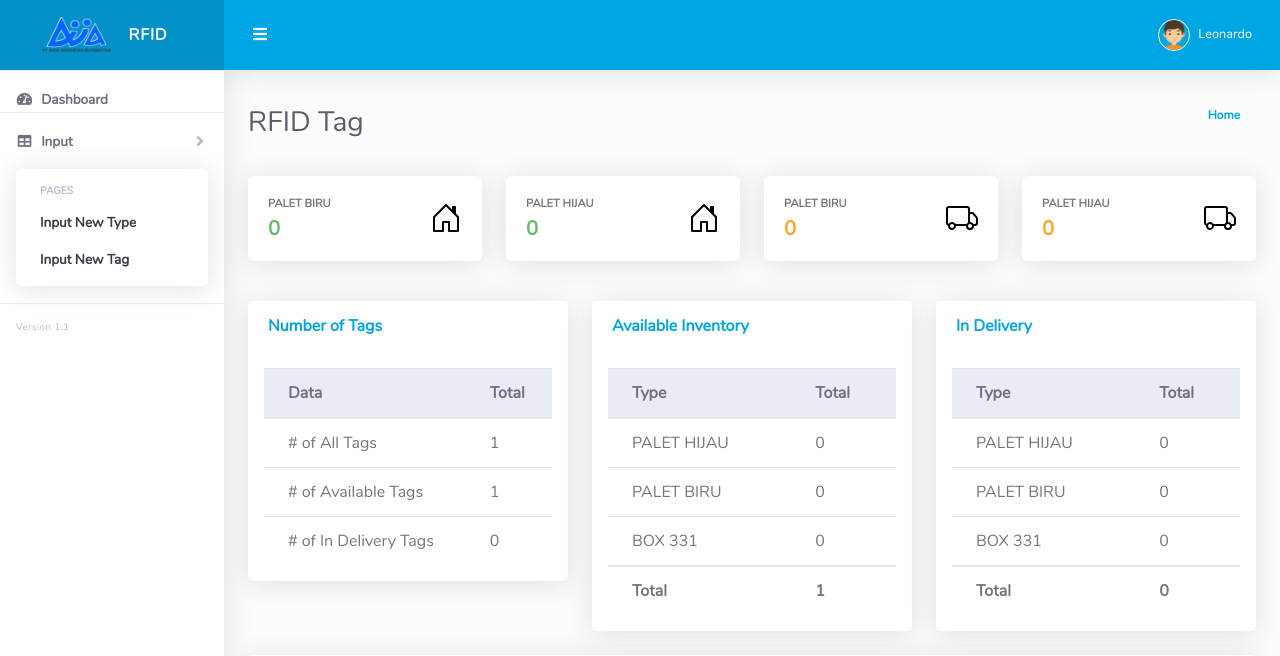
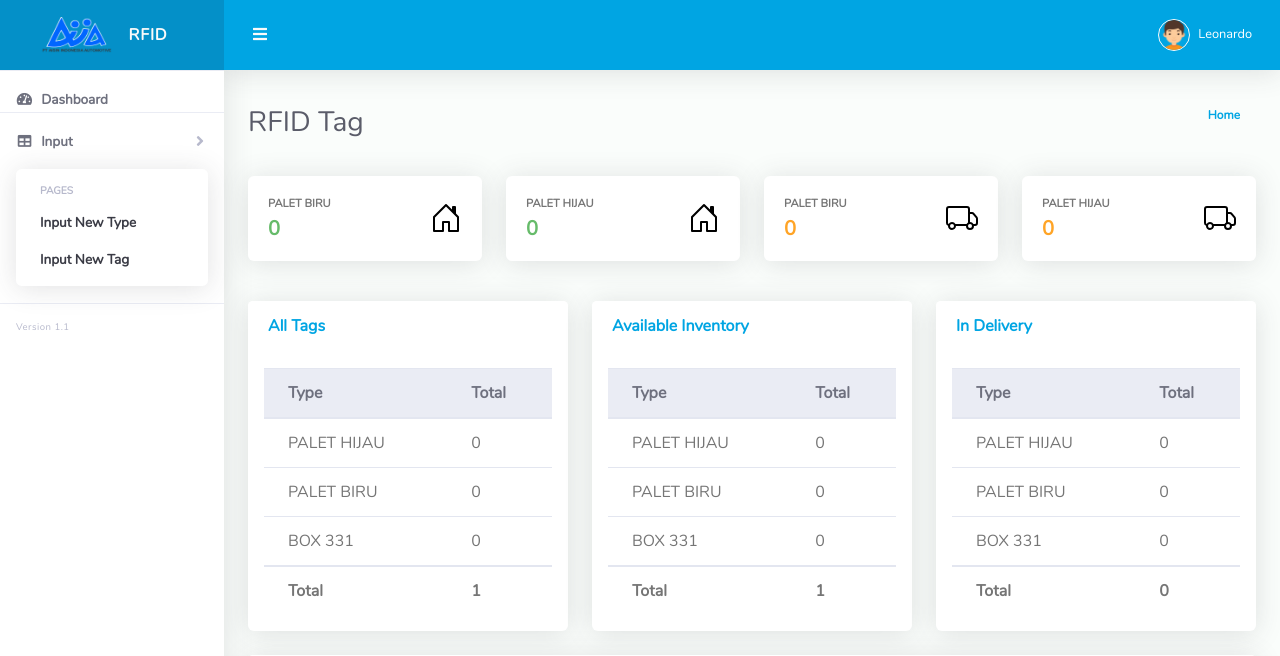
Before and after one commit to constantiusleo/WEB_RFID, a CodeIgniter app: page /database/ in a window 1280 px wide. Shown: the top 656 px of the page. Run offline with CodeIgniter, Linux system fonts and the light colour scheme; tables that the repository leaves empty or names only in its code hold one stand-in row (values such as "Sample post"); data that the repository does not hold is empty.

Commit message:
add all tags table

```diff
--- a/application/controllers/Widgets.php
+++ b/application/controllers/Widgets.php
@@ -17,6 +17,9 @@ class Widgets extends CI_Controller
 		$data['total'] = $this->User_m->count_row();
 		$data['total_available'] = $this->User_m->count_available();
 		$data['total_delivery'] = $this->User_m->count_in_delivery();
+		$data['palet_biru'] = $this->User_m->count_palet_biru();
+		$data['palet_hijau'] = $this->User_m->count_palet_hijau();
+		$data['box_331'] = $this->User_m->count_box_331();
 		$data['palet_biru_available'] = $this->User_m->count_palet_biru_available();
 		$data['palet_hijau_available'] = $this->User_m->count_palet_hijau_available();
 		$data['box_331_available'] = $this->User_m->count_box_331_available();
--- a/application/models/User_m.php
+++ b/application/models/User_m.php
@@ -30,6 +30,27 @@ class User_m extends CI_Model
     public function count_in_delivery()
     {
         $this->db->like('Status', 'IN_DELIVERY');
+        $this->db->from('user');
+        return $this->db->count_all_results();
+    }
+
+    public function count_palet_biru()
+    {
+        $this->db->like('Type', 'PALET_BIRU');
+        $this->db->from('user');
+        return $this->db->count_all_results();
+    }
+
+    public function count_palet_hijau()
+    {
+        $this->db->like('Type', 'PALET_HIJAU');
+        $this->db->from('user');
+        return $this->db->count_all_results();
+    }
+
+    public function count_box_331()
+    {
+        $this->db->like('Type', 'BOX_331');
         $this->db->from('user');
         return $this->db->count_all_results();
     }
--- a/application/views/widgets.php
+++ b/application/views/widgets.php
@@ -78,30 +78,36 @@
     <div class="col">
       <div class="card mb-4">
         <div class="card-header py-3 d-flex flex-row align-items-center justify-content-between">
-          <h6 class="m-0 font-weight-bold text-primary">Number of Tags</h6>
+          <h6 class="m-0 font-weight-bold text-primary">All Tags</h6>
         </div>
         <div class="table-responsive p-3">
           <table class="table align-items-center table-flush">
             <thead class="thead-light">
               <tr>
-                <th>Data</th>
+                <th>Type</th>
                 <th>Total</th>
               </tr>
             </thead>
             <tbody>
               <tr>
-                <td><?php echo '# of All Tags' ?></td>
-                <td><?php echo $total ?></td>
+                <td><?php echo 'PALET HIJAU' ?></td>
+                <td><?php echo $palet_hijau ?></td>
               </tr>
               <tr>
-                <td><?php echo '# of Available Tags' ?></td>
-                <td><?php echo $total_available ?></td>
+                <td><?php echo 'PALET BIRU' ?></td>
+                <td><?php echo $palet_biru ?></td>
               </tr>
               <tr>
-                <td><?php echo '# of In Delivery Tags' ?></td>
-                <td><?php echo $total_delivery ?></td>
+                <td><?php echo 'BOX 331' ?></td>
+                <td><?php echo $box_331 ?></td>
               </tr>
             </tbody>
+            </tfoot>
+            <tr>
+              <th>Total</th>
+              <th><?php echo $total ?></th>
+            </tr>
+            </tfoot>
           </table>
         </div>
       </div>
```
Lines whose indentation alone changed are shown as unchanged.
